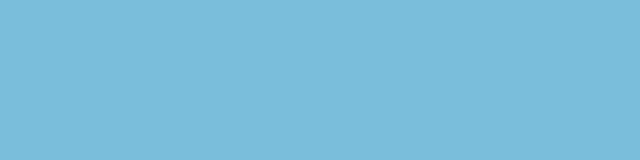
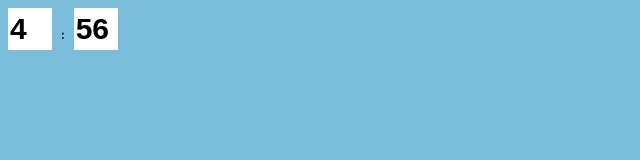
Before and after one commit to Karishma-Patel/get-fit.github.io, a plain HTML site: page workoutstart.html in a window 1280 px wide. Shown: the whole page, without its empty margins (0-640 px from the left). Drawn offline with Linux system fonts and the light colour scheme.

Commit message:
first timer

```diff
--- a/workoutstart.html
+++ b/workoutstart.html
@@ -4,5 +4,41 @@
 <link rel= "stylesheet" href = "styles.css">
 </head>
 <body>
+<div id="timer">
+	<input id="minutes" type="text" style="width: 40px; height: 40px; border: none; background-color:none; font-size: 30px; font-weight: bold;"> : <input id="seconds" type="text" style="width: 40px; height: 40px; border: none; background-color:none; font-size: 30px; font-weight: bold;">
+</div>
+<script>
+var mins = 5;
+var secs = mins*60;
 
+function countdown() {
+	setTimeout('Decrement()',1000);
+}
+function Decrement() {
+	if (document.getElementById) {
+		minutes = document.getElementById("minutes");
+		seconds = document.getElementById("seconds");
+		// if less than a minute remaining
+		if (seconds < 59) {
+			seconds.value = secs;
+		} else {
+			minutes.value = getminutes();
+			seconds.value = getseconds();
+		}
+		secs--;
+		setTimeout('Decrement()',1000);
+	}
+}
+function getminutes() {
+	// minutes is seconds divided by 60, rounded down
+	mins = Math.floor(secs / 60);
+	return mins;
+}
+function getseconds() {
+	// take mins remaining (as seconds) away from total seconds remaining
+	return secs-Math.round(mins *60);
+}
+
+countdown();
+</script>
 </body>
```
